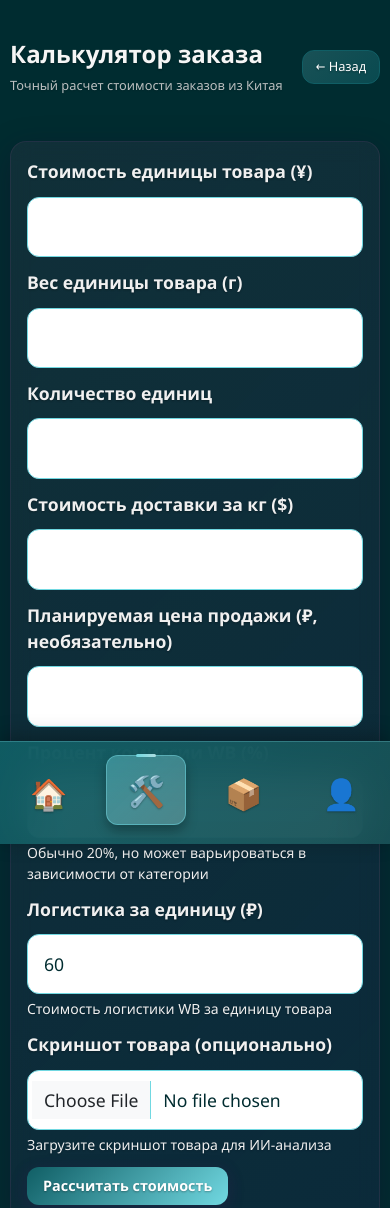
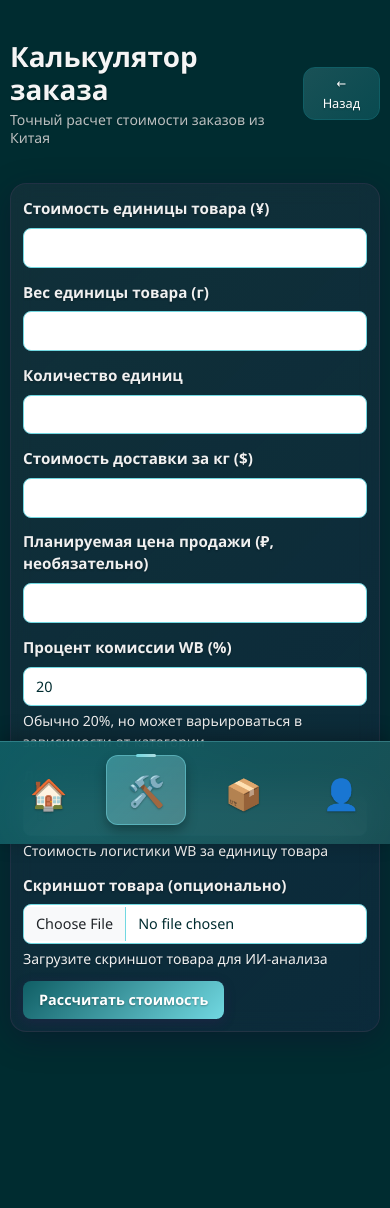
Before and after one commit to ser6eevich/sk-bot, a website: page public/china-calculator.html in a window 390 px wide. Shown: the top 1208 px of the page. After the commit the page ends 1170 px from the top, so only its background shows below. Drawn offline with nearby package versions, Linux system fonts and the light colour scheme.

Commit message:
Reduce form and UI element sizes for better mobile experience

```diff
--- a/public/china-calculator.html
+++ b/public/china-calculator.html
@@ -20,10 +20,10 @@
 	</head>
 	<body>
 		<div class="container mt-4">
-			<div class="d-flex justify-content-between align-items-center mb-5">
+			<div class="d-flex justify-content-between align-items-center mb-3">
 				<div>
-					<h1 class="display-5 fw-bold mb-2">Калькулятор заказа</h1>
-					<p class="text-muted mb-0">Точный расчет стоимости заказов из Китая</p>
+					<h1 class="display-6 fw-bold mb-1">Калькулятор заказа</h1>
+					<p class="text-muted mb-0 small">Точный расчет стоимости заказов из Китая</p>
 				</div>
 				<a href="/tools.html" class="btn btn-secondary">
 					← Назад
--- a/public/styles.css
+++ b/public/styles.css
@@ -44,7 +44,7 @@ body {
 }
 
 .card-body {
-	padding: 2rem;
+	padding: 1.25rem;
 }
 
 .card-body p,
@@ -94,11 +94,12 @@ h2 {
 	);
 	border: none;
 	color: #ffffff;
-	border-radius: 12px;
-	padding: 0.875rem 2rem;
+	border-radius: 8px;
+	padding: 0.6rem 1.5rem;
 	font-weight: 600;
+	font-size: 0.9rem;
 	transition: all 0.3s ease;
-	box-shadow: 0 4px 16px rgba(62, 22, 89, 0.3);
+	box-shadow: 0 3px 12px rgba(62, 22, 89, 0.3);
 	text-shadow: 0 1px 2px rgba(0, 0, 0, 0.3);
 }
 
@@ -143,9 +144,9 @@ h2 {
 	background: #ffffff;
 	border: 1px solid #71d8e1;
 	color: #002c30;
-	border-radius: 12px;
-	padding: 0.875rem 1rem;
-	font-size: 1rem;
+	border-radius: 8px;
+	padding: 0.5rem 0.75rem;
+	font-size: 0.9rem;
 	transition: all 0.3s ease;
 	backdrop-filter: blur(10px);
 }
@@ -153,7 +154,7 @@ h2 {
 .form-control:focus {
 	background: #ffffff;
 	border-color: #105e65;
-	box-shadow: 0 0 0 0.2rem rgba(16, 94, 101, 0.25);
+	box-shadow: 0 0 0 0.15rem rgba(16, 94, 101, 0.25);
 	color: #002c30;
 }
 
@@ -164,9 +165,9 @@ h2 {
 
 .form-label {
 	font-weight: 600;
-	margin-bottom: 0.75rem;
+	margin-bottom: 0.5rem;
 	color: #f0f0f0;
-	font-size: 1.1rem;
+	font-size: 0.95rem;
 	text-shadow: 0 1px 2px rgba(0, 0, 0, 0.3);
 }
 
@@ -346,13 +347,13 @@ h2 {
 	}
 
 	.btn-primary {
-		padding: 1rem 1.5rem;
-		font-size: 1.1rem;
+		padding: 0.6rem 1.2rem;
+		font-size: 0.9rem;
 	}
 
 	.form-control {
-		padding: 1rem;
-		font-size: 1.1rem;
+		padding: 0.5rem 0.75rem;
+		font-size: 0.9rem;
 	}
 }
 
@@ -748,12 +749,12 @@ body {
 	}
 
 	.card-body {
-		padding: 1rem;
+		padding: 0.75rem;
 	}
 
 	.btn-lg {
-		padding: 0.5rem 1rem;
-		font-size: 0.9rem;
+		padding: 0.4rem 0.8rem;
+		font-size: 0.85rem;
 	}
 
 	.lead {
```
Also changed, not shown: public/financial-report.html (+3 -3 lines).
